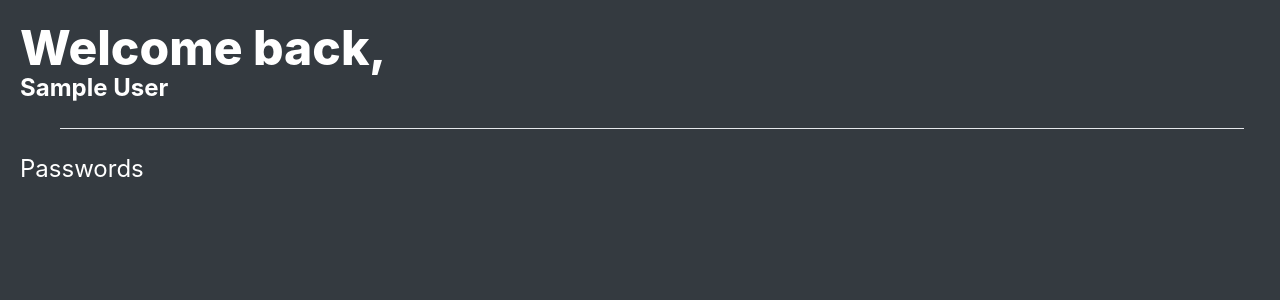
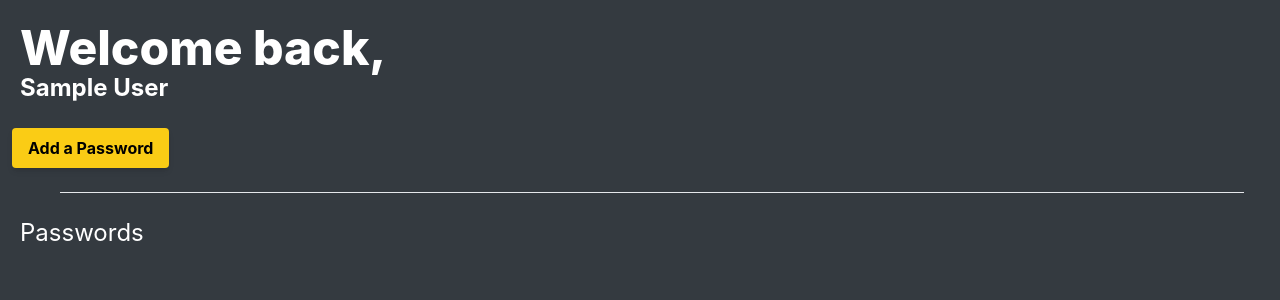
Before and after one commit to MrFellox/pyvault, a Flask app: page / in a window 1280 px wide. Shown: the part 56-356 px from the top of the page. Run offline with Flask 2, Linux system fonts and the light colour scheme; the visitor is signed in with stand-in values (Sample User, id 1); data that the repository does not hold is empty; style sheets or scripts are compiled from the project's sources; some libraries are stand-ins or nearby versions.

Commit message:
Added an add password button

```diff
--- a/pyvault/templates/dashboard.html
+++ b/pyvault/templates/dashboard.html
@@ -9,6 +9,9 @@ Home
     <h1 class='text-5xl ml-2 font-extrabold subpixel-antialiased'>Welcome back,</h1>
     <h1 class='text-2xl ml-2 font-bold subpixel-antialiased'>{{ user.first_name }} {{ user.last_name }}</h1>
 
+    <br>
+
+    <a href="{{url_for('add_password')}}"><button class='btn'>Add a Password</button></a>
     <hr class='mx-12 my-6'>
     <h4 class='text-2xl ml-2 subpixel-antialiased'>Passwords</h4>
 
```
